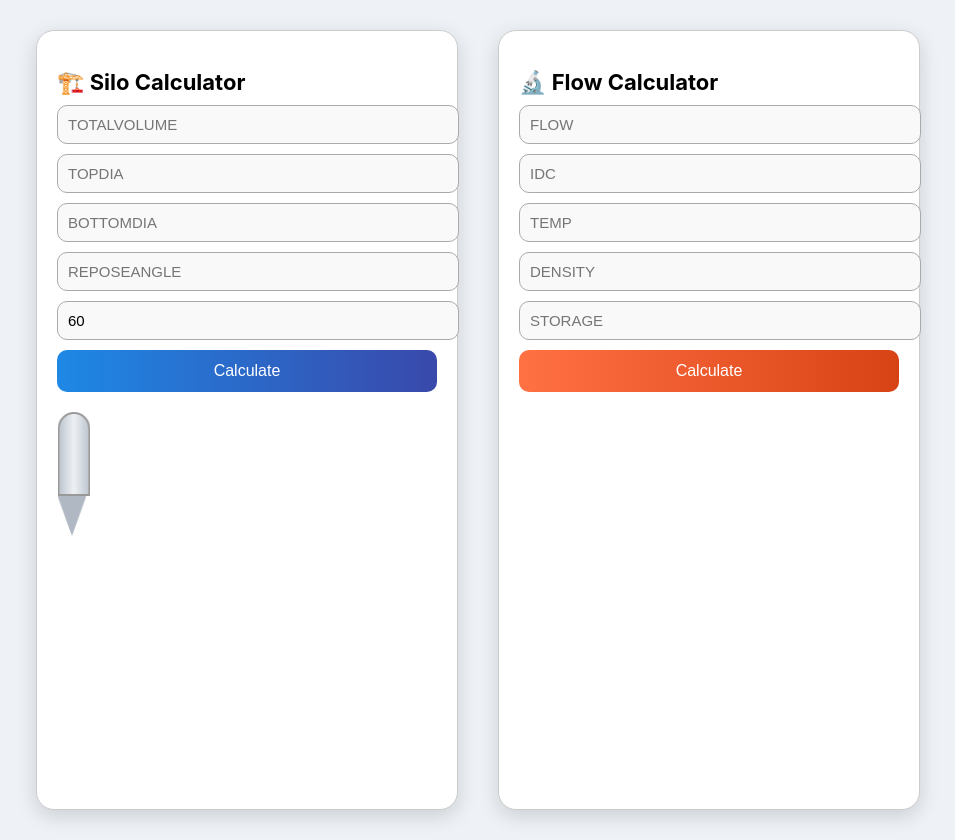
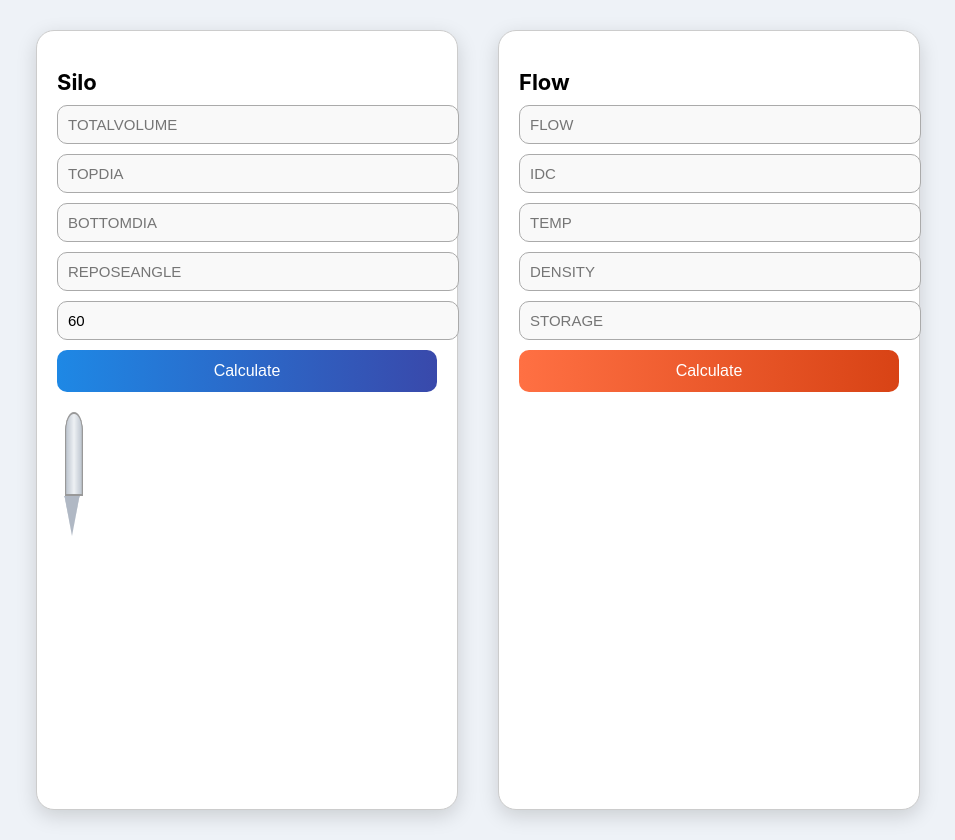
Before and after one commit to Santhoshmk30/Kccottrell, a React (Create React App) app: page /silo in a window 1280 px wide. Shown: the whole page, without its empty margins (162-1117 px from the left). Built offline with nearby package versions, Linux system fonts and the light colour scheme.

Commit message:
Update silo.js

```diff
--- a/src/Components/silo.js
+++ b/src/Components/silo.js
@@ -107,7 +107,7 @@
         border: "1px solid #ccc",
       }}
     >
-      <h2 style={{ fontSize: "22px", marginBottom: "10px" }}>🏗️ Silo Calculator</h2>
+      <h2 style={{ fontSize: "22px", marginBottom: "10px" }}>Silo</h2>
 
       {Object.keys(inputs).map((key) => (
         <input
@@ -233,7 +233,7 @@
         border: "1px solid #ccc",
       }}
     >
-      <h2 style={{ fontSize: "22px", marginBottom: "10px" }}>🔬 Flow Calculator</h2>
+      <h2 style={{ fontSize: "22px", marginBottom: "10px" }}>Flow</h2>
 
       {Object.keys(inputs).map((key) => (
         <input
```
